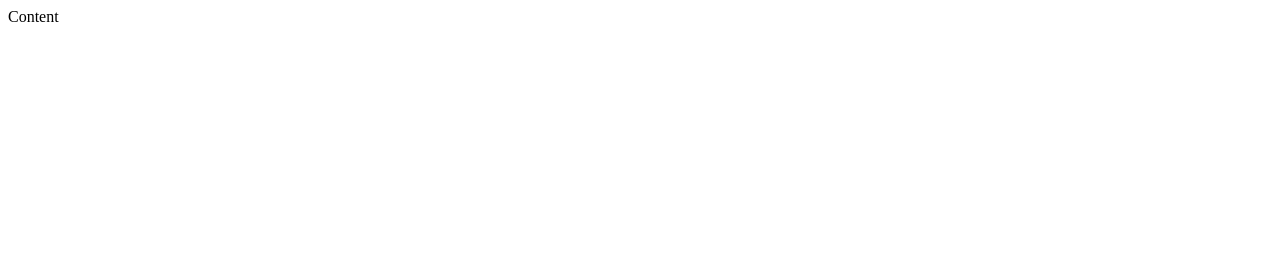
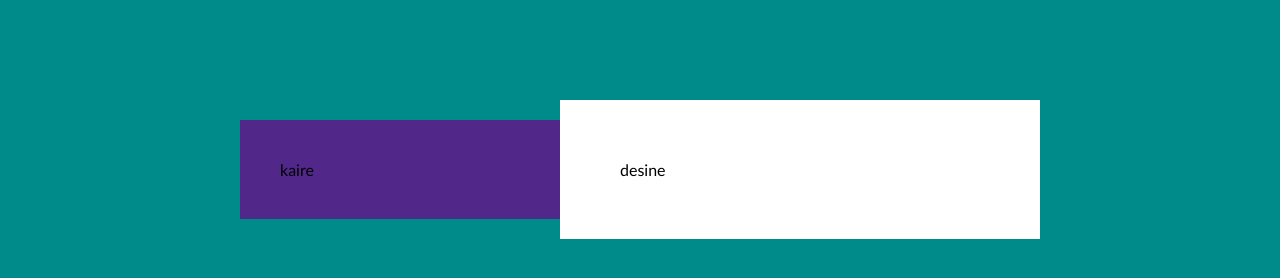
Before and after one commit to zazeli/5-signup, a website: page index.html in a window 1280 px wide. Drawn offline with Linux system fonts and the light colour scheme.

Commit message:
Initial style

```diff
--- /dev/null
+++ b/css/main.css
@@ -0,0 +1,36 @@
+body,
+body * {
+    margin: 0;
+    padding: 0;
+    vertical-align: top;
+    box-sizing: border-box;
+    font-family: 'Gill Sans', 'Gill Sans MT', Calibri,
+    'Trebuchet MS', sans-serif;
+}
+
+body {
+    background-color: darkcyan;
+}
+
+main {
+    display: inline-block;
+    width: 800px;
+    margin-top: 100px;
+    margin-left: calc(50% - 400px);
+}
+
+main > div:first-child {
+    width: 40%;
+    float: left;
+    padding: 40px;
+    margin-top: 20px;
+    background-color: rgb(81, 39, 137);
+
+}
+
+main > div:last-child {
+    width: 60%;
+    float: left;
+    padding: 60px;
+    background-color: #fff;
+}
--- a/index.html
+++ b/index.html
@@ -4,6 +4,7 @@
     <meta charset="UTF-8">
     <meta http-equiv="X-UA-Compatible" content="IE=edge">
     <meta name="viewport" content="width=device-width, initial-scale=1.0">
+    <title>Sign up</title>
     <link rel="apple-touch-icon" sizes="180x180" href="./favicon/apple-touch-icon.png">
     <link rel="icon" type="image/png" sizes="32x32" href="./favicon/favicon-32x32.png">
     <link rel="icon" type="image/png" sizes="16x16" href="./favicon/favicon-16x16.png">
@@ -11,9 +12,15 @@
     <link rel="mask-icon" href="./favicon/safari-pinned-tab.svg" color="#5bbad5">
     <meta name="msapplication-TileColor" content="#da532c">
     <meta name="theme-color" content="#ffffff">
-    <title>Sign up</title>
+    <link rel="stylesheet" href="./css/main.css">
+
 </head>
+
 <body>
-    Content
+    <main>
+        <div>kaire</div>
+        <div>desine</div>
+    </main>
 </body>
+
 </html>
```
